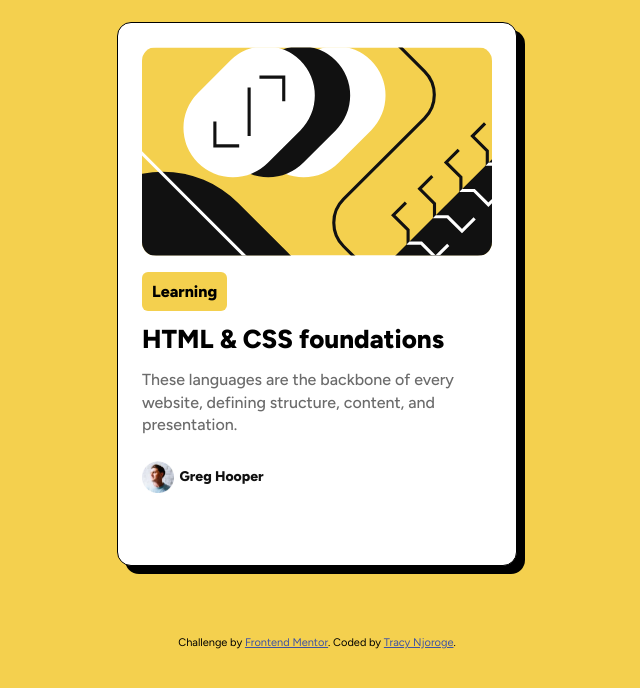
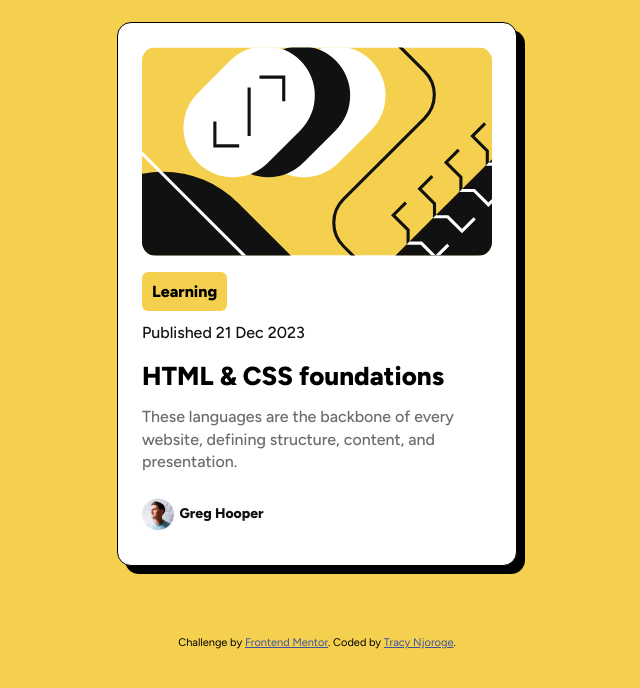
Before and after one commit to 26TracyNjoroge/frontendmentor-blog-preview-card, a plain HTML site: page index.html in a window 1280 px wide. Shown: the whole page, without its empty margins (323-963 px from the left). Drawn offline with Linux system fonts and the light colour scheme.

```diff
--- a/index.html
+++ b/index.html
@@ -17,7 +17,7 @@
 
       <div class="heading">Learning</div>
 
-      <!-- <div class="sub-heading">Published 21 Dec 2023</div> -->
+      <div class="sub-heading">Published 21 Dec 2023</div>
 
       <h1>HTML & CSS foundations</h1>
 
```
